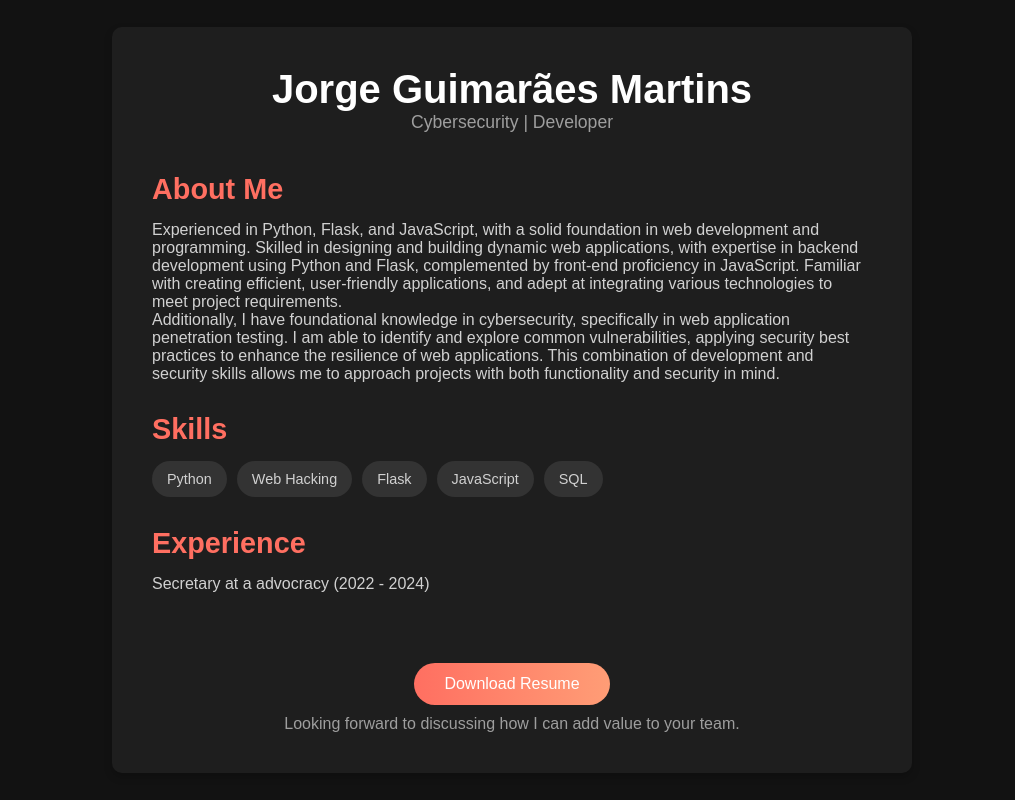
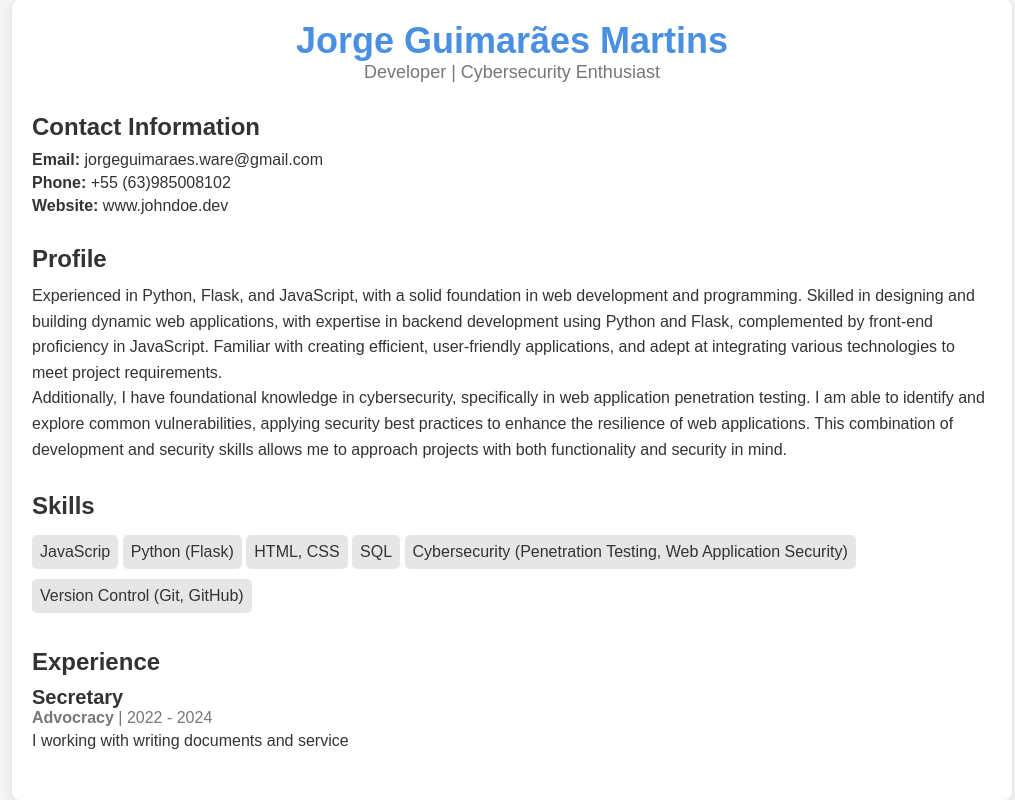
Before and after one commit to JokerSlack/My-resume, a Flask app: page / in a window 1280 px wide. Shown: the whole page, without its empty margins (128-1143 px from the left). Run offline with Flask 3, Linux system fonts and the light colour scheme.

Commit message:
Commit about new interface and new config files

```diff
--- a/resumeapp/static/css/layout.css
+++ b/resumeapp/static/css/layout.css
@@ -1,4 +1,3 @@
-/* General Reset */
 * {
   margin: 0;
   padding: 0;
@@ -7,116 +6,101 @@
 
 body {
   font-family: Arial, sans-serif;
-    background-color: #121212;
-    color: #ffffff;
-    display: flex;
-    justify-content: center;
-    align-items: center;
-    min-height: 100vh;
-    margin: 0;
-    padding: 20px;
+  background-color: #f4f4f4;
+  color: #333;
 }
 
-/* Container */
 .container {
-    width: 100%;
-    max-width: 800px;
-    background: #1e1e1e;
-    padding: 40px;
-    border-radius: 10px;
-    box-shadow: 0 4px 8px rgba(0, 0, 0, 0.2);
-    overflow: hidden;
+  width: 80%;
+  max-width: 1000px;
+  margin: 0 auto;
+  background-color: #fff;
+  padding: 20px;
+  border-radius: 8px;
+  box-shadow: 0 2px 10px rgba(0, 0, 0, 0.1);
 }
 
-/* Header Section */
 .header {
   text-align: center;
-    margin-bottom: 40px;
+  margin-bottom: 30px;
 }
 
 .header h1 {
-    font-size: 2.5em;
-    color: #ffffff;
-    word-wrap: break-word; /* Wraps long titles */
-    overflow-wrap: break-word;
+  font-size: 36px;
+  font-weight: bold;
+  color: #4A90E2;
 }
 
 .header p {
-    color: #9e9e9e;
-    font-size: 1.1em;
+  font-size: 18px;
+  color: #777;
 }
 
-/* Main Content */
-.content {
-    display: flex;
-    flex-direction: column;
-    gap: 30px;
+section {
+  margin-bottom: 30px;
 }
 
-/* Section Title */
-.section-title {
-    font-size: 1.8em;
-    font-weight: bold;
-    color: #ff6f61;
-    margin-bottom: 15px;
+h2 {
+  font-size: 24px;
+  color: #333;
+  margin-bottom: 10px;
 }
 
-/* Sections */
-.section {
-    color: #d1d1d1;
+ul {
+  list-style: none;
 }
 
-/* Skills List */
-.skills {
-    display: flex;
-    flex-wrap: wrap;
-    gap: 10px;
+ul li {
+  margin: 5px 0;
 }
 
-.skill {
-    background-color: #333;
-    padding: 10px 15px;
-    border-radius: 20px;
-    font-size: 0.9em;
+.contact ul li,
+.experience .job ul li {
+  font-size: 16px;
 }
 
-/* Call to Action */
-.cta {
-    text-align: center;
-    margin-top: 40px;
+.profile p {
+  font-size: 16px;
+  line-height: 1.6;
 }
 
-.cta button {
-    padding: 12px 30px;
-    font-size: 1em;
-    color: #fff;
-    background: linear-gradient(90deg, #ff6f61, #ff9d76);
-    border: none;
-    border-radius: 25px;
-    cursor: pointer;
-    transition: background 0.3s ease;
+.skills ul li {
+  background-color: #e6e6e6;
+  padding: 8px;
+  border-radius: 5px;
+  margin: 5px 0;
+  display: inline-block;
+  font-size: 16px;
 }
 
-.cta button:hover {
-    background: linear-gradient(90deg, #ff9d76, #ff6f61);
+.experience .job {
+  margin-bottom: 20px;
 }
 
-.cta p {
-    color: #9e9e9e;
-    margin-top: 10px;
+.experience .job h3 {
+  font-size: 20px;
+  color: #333;
 }
 
-/* Responsive Adjustments */
-@media (max-width: 768px) {
-    .header h1 {
-        font-size: 2em;
+.experience .job p {
+  font-size: 16px;
+  color: #777;
 }
 
-    .container {
-        padding: 20px;
+.education p {
+  font-size: 16px;
 }
 
-    .cta button {
-        padding: 10px 20px;
+@media (max-width: 768px) {
+  .container {
+    width: 95%;
+  }
+
+  .header h1 {
+    font-size: 28px;
+  }
+
+  .header p {
+    font-size: 16px;
   }
 }
--- a/resumeapp/templates/layout.html
+++ b/resumeapp/templates/layout.html
@@ -3,50 +3,52 @@
 <head>
   <meta charset="UTF-8">
   <meta name="viewport" content="width=device-width, initial-scale=1.0">
+  <title>Resume</title>
   <link rel="stylesheet" type="text/css" href="{{ url_for('static', filename='css/layout.css') }}">
-    <title>Jorge(Joker) - Resume</title>
 </head>
 <body>
   <div class="container">
-        <!-- Header Section -->
-        <div class="header">
+    <header class="header">
       <h1>Jorge Guimarães Martins</h1>
-            <p>Cybersecurity | Developer</p>
-        </div>
+      <p> Developer | Cybersecurity Enthusiast</p>
+    </header>
 
-        <!-- Main Content -->
-        <div class="content">
-            <!-- About Section -->
-            <div class="section">
-                <h2 class="section-title">About Me</h2>
+    <section class="contact">
+      <h2>Contact Information</h2>
+      <ul>
+        <li><strong>Email:</strong> jorgeguimaraes.ware@gmail.com</li>
+        <li><strong>Phone:</strong> +55 (63)985008102 </li>
+        <li><strong>Website:</strong> www.johndoe.dev</li>
+      </ul>
+    </section>
+
+    <section class="profile">
+      <h2>Profile</h2>
         <p>Experienced in Python, Flask, and JavaScript, with a solid foundation in web development and programming. Skilled in designing and building dynamic web applications, with expertise in backend development using Python and Flask, complemented by front-end proficiency in JavaScript. Familiar with creating efficient, user-friendly applications, and adept at integrating various technologies to meet project requirements.
                 <br />
 Additionally, I have foundational knowledge in cybersecurity, specifically in web application penetration testing. I am able to identify and explore common vulnerabilities, applying security best practices to enhance the resilience of web applications. This combination of development and security skills allows me to approach projects with both functionality and security in mind.</p>
-            </div>
+  </section>
 
-            <!-- Skills Section -->
-            <div class="section">
-                <h2 class="section-title">Skills</h2>
-                <div class="skills">
-                    <div class="skill">Python</div>
-                    <div class="skill">Web Hacking</div>
-                    <div class="skill">Flask</div>
-                    <div class="skill">JavaScript</div>
-                    <div class="skill">SQL</div>
-                </div>
-            </div>
+    <section class="skills">
+      <h2>Skills</h2>
+      <ul>
+        <li>JavaScrip</li>
+        <li>Python (Flask)</li>
+        <li>HTML, CSS</li>
+        <li>SQL</li>
+        <li>Cybersecurity (Penetration Testing, Web Application Security)</li>
+        <li>Version Control (Git, GitHub)</li>
+      </ul>
+    </section>
 
-            <!-- Experience Section -->
-            <div class="section">
-                <h2 class="section-title">Experience</h2>
-                <p>Secretary at a advocracy (2022 - 2024)</p>
-            </div>
-
-            <!-- Call to Action Section -->
-            <div class="cta">
-                <button>Download Resume</button>
-                <p>Looking forward to discussing how I can add value to your team.</p>
-            </div>
+    <section class="experience">
+      <h2>Experience</h2>
+      <div class="job">
+        <h3>Secretary</h3>
+        <p><strong>Advocracy</strong> | 2022 - 2024</p>
+        <ul>
+          <li>I working with writing documents and service</li>
+        </ul>
       </div>
   </div>
 </body>
```
Also changed, not shown: resumeapp/static/css/oldLayout.css (added, +122 -0 lines), resumeapp/templates/oldLayout.html (added, +53 -0 lines), 2 other files. Lines whose indentation alone changed are shown as unchanged.
